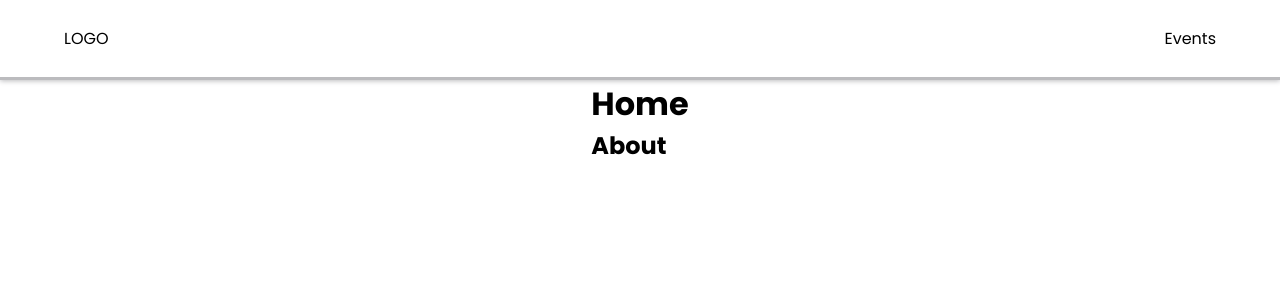
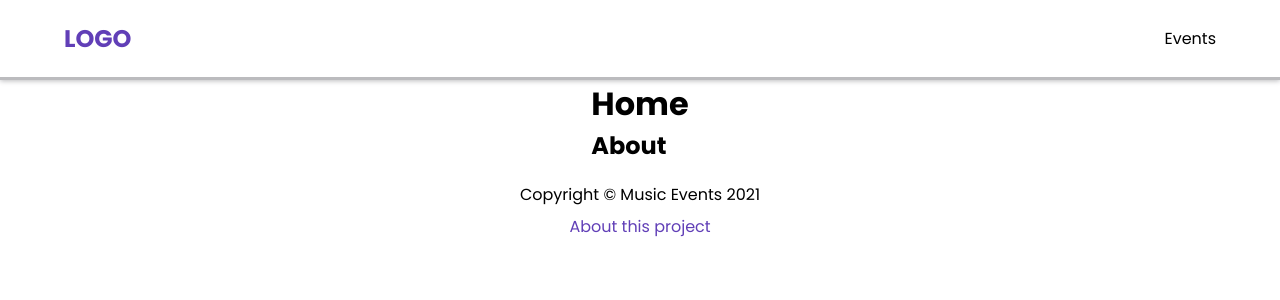
Before and after one commit to MaciejMondalski/Music-Events-App, a Next.js app: page / in a window 1280 px wide. Shown: the top 300 px of the page. Built offline with nearby package versions, Linux system fonts and the light colour scheme.

Commit message:
layout component styles

```diff
--- /dev/null
+++ b/components/Footer.js
@@ -0,0 +1,43 @@
+import styled from "styled-components";
+import Link from "next/link";
+
+const Footer = () => {
+  return (
+    <StyledFooter>
+      <div className='footer'>
+        <p>Copyright &copy; Music Events 2021</p>
+
+        <Link href='/about'>
+          <p className="about-p">About this project</p>
+        </Link>
+      </div>
+    </StyledFooter>
+  );
+};
+
+const StyledFooter = styled.footer`
+  width: 100%;
+  display: flex;
+  justify-content: center;
+
+  .footer {
+    width: 80%;
+    display: flex;
+    flex-direction: column;
+    justify-content: center;
+    align-items: center;
+    padding: 1rem;
+
+    p {
+      padding: 0.2rem;
+      color: inherit;
+      text-decoration: none;
+		}
+
+		.about-p{
+			color: #613fb7;
+		}
+  }
+`;
+
+export default Footer;
--- a/components/Header.js
+++ b/components/Header.js
@@ -7,7 +7,9 @@ const Header = () => {
       <div className='wrapper'>
         <div className='logo'>
           <Link href='.'>
-            <a>LOGO</a>
+            <a className='logo'>
+              <h2>LOGO</h2>
+            </a>
           </Link>
         </div>
         <nav>
@@ -27,16 +29,22 @@ const Header = () => {
 const StyledHeader = styled.header`
   display: flex;
   justify-content: center;
-	width: 100vw;
-	height:10vh;
-	align-items:center;
-	border-bottom: 3px solid #bbbbbe;
+  width: 100vw;
+  height: 10vh;
+  align-items: center;
+  border-bottom: 3px solid #bbbbbe;
   box-shadow: 0px 1px 5px #bbbbbe;
 
   .wrapper {
     display: flex;
     justify-content: space-between;
-		width: 90vw;
+    width: 90vw;
+    align-items: center;
+
+    .logo {
+      color: #613fb7;
+      cursor: pointer;
+    }
 
     a {
       color: inherit;
--- a/components/Layout.js
+++ b/components/Layout.js
@@ -1,6 +1,7 @@
 import GlobalStyle from "../styles/GlobalStyle";
 import Meta from "./Meta";
 import Header from "./Header";
+import Footer from "./Footer";
 
 const Layout = ({ children }) => {
   return (
@@ -12,8 +13,8 @@ const Layout = ({ children }) => {
 
       <div className='layout'>
         <Header />
-
         <div className='content'>{children}</div>
+				<Footer/>
       </div>
     </>
   );
```
